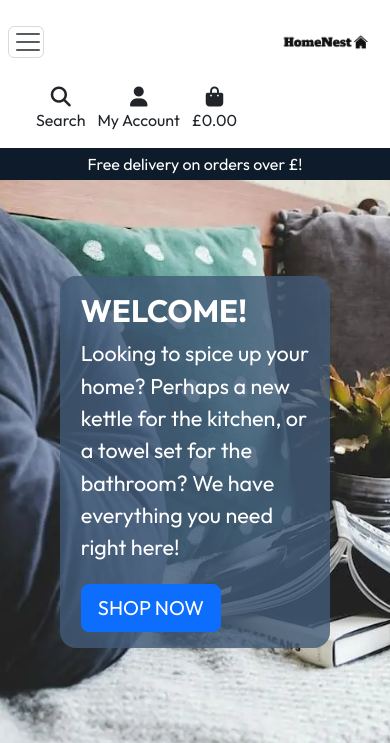
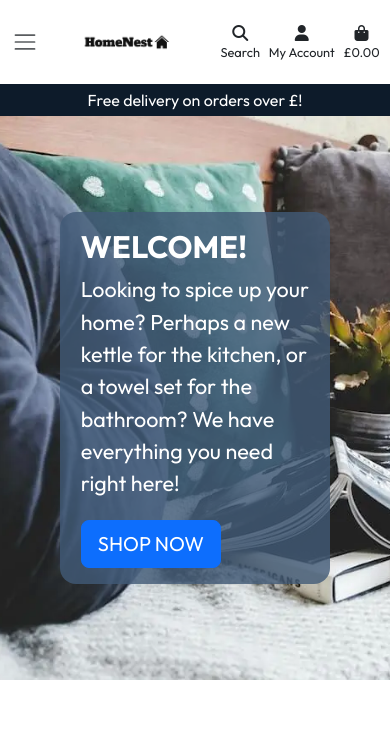
Before and after one commit to lewis-creates/homenest, a Django app: page / in a window 390 px wide. Shown: the top 743 px of the page. Run offline with Django 3.2, Linux system fonts and the light colour scheme; some libraries are stand-ins or nearby versions.

Commit message:
Added media queries for smaller screens and mobile devices to the home page

```diff
--- a/static/css/base.css
+++ b/static/css/base.css
@@ -110,6 +110,57 @@ p {
     color: #fff;
 }
 
+@media (max-width: 991px) {
+    .nav-link {
+        padding: 0.15rem;
+    }
+
+    .nav-link i.fa-lg {
+        font-size: 1rem;
+    }
+
+    .navbar-toggler {
+        padding-left: 0.5rem;
+        font-size: 1.1rem;
+        border: none;
+    }
+
+    #mobile-top-header {
+        font-size: 0.8rem !important;
+        justify-content: center;
+        text-align: center;
+    }
+
+    #mobile-top-header .list-inline-item {
+        display: flex;
+        align-items: center;
+    }
+
+    #mobile-top-header .dropdown-menu {
+        position: absolute;
+        top: 100%;
+        left: 0;
+        right: 0;
+        z-index: 1000;
+    }
+
+    #mobile-top-header .nav-link {
+        display: flex;
+        flex-direction: column;
+        align-items: center;
+    }
+
+    .list-inline-item:not(:last-child) {
+        margin-right: 0;
+    }
+
+    ul {
+        padding-left: 0.2rem;
+        margin-bottom: 0.4rem;
+        margin-top: 0.5rem;
+    }
+}
+
 
 /* Home Page */
 
```
